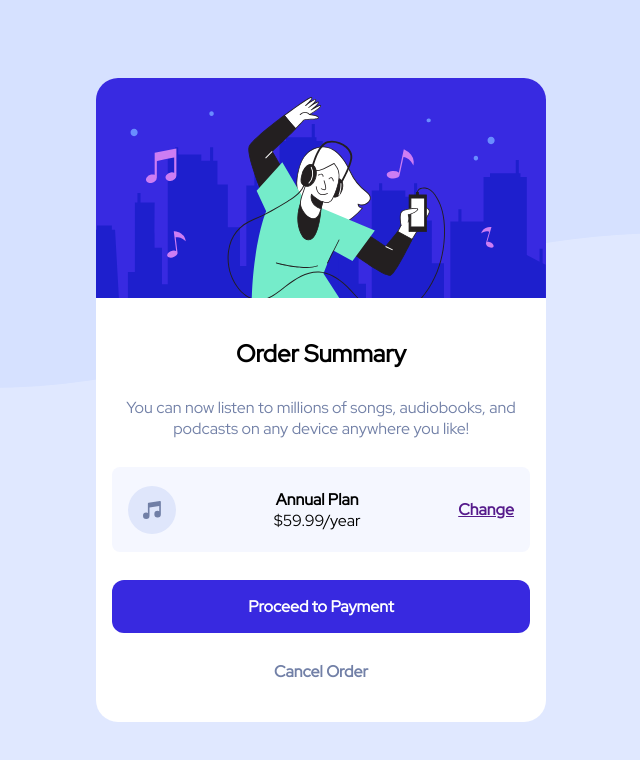
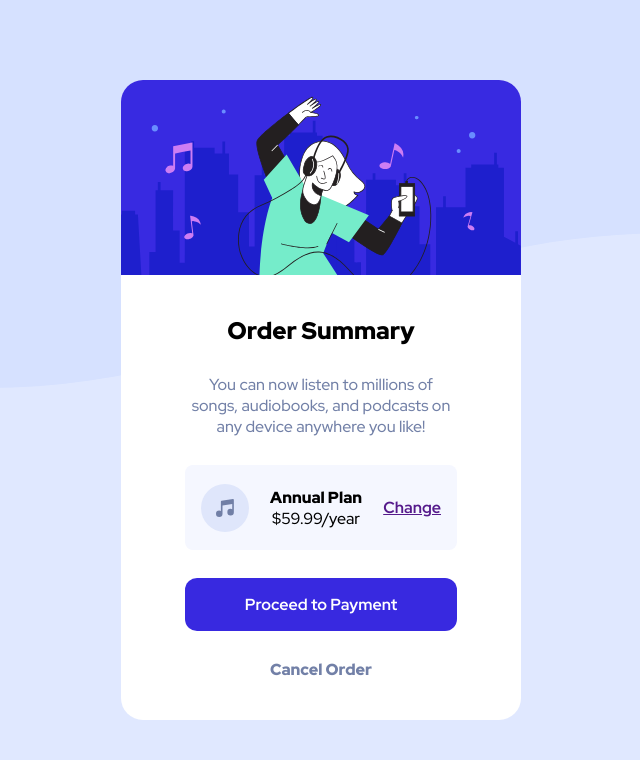
Before and after one commit to ilaiwiA/order_summary_component, a plain HTML site: page index.html in a window 1280 px wide. Shown: the whole page, without its empty margins (319-959 px from the left). Drawn offline with Linux system fonts and the light colour scheme.

Commit message:
update css

```diff
--- a/index.html
+++ b/index.html
@@ -6,7 +6,7 @@
   <link rel="stylesheet" href="styles.css">
   <link rel="preconnect" href="https://fonts.googleapis.com">
   <link rel="preconnect" href="https://fonts.gstatic.com" crossorigin>
-  <link href="https://fonts.googleapis.com/css2?family=Red+Hat+Display&display=swap" rel="stylesheet">
+  <link href="https://fonts.googleapis.com/css2?family=Red+Hat+Display:wght@500;700;900&display=swap" rel="stylesheet">
 </head>
 
 <body>
--- a/styles.css
+++ b/styles.css
@@ -25,7 +25,7 @@ body {
     margin: 1em;
     border-radius: 22px;
     overflow: hidden;
-    max-width: 450px;
+    max-width: 400px;
 }
 
 .img_container img{
@@ -36,7 +36,7 @@ body {
 .order_content {
     text-align: center;
     padding: 1em;
-    margin: 1.5em 0;
+    margin: 1.5em 3em;
     font-size: 1em;
     font-family: var(--ff-hat);
 
@@ -45,6 +45,7 @@ body {
 }
 
 .order_content h1 {
+    font-size: 1.5em;
     font-weight: 900;
 }
 
@@ -67,6 +68,7 @@ body {
 }
 
 #order_price {
+    font-size: 1;
     font-weight: 500;
 }
 
@@ -86,7 +88,7 @@ body {
     font-size: 1em;
 }
 
-footer p{
+footer p {
     color: var(--desaturated__blue);
     font-weight: 900;
 }
```
